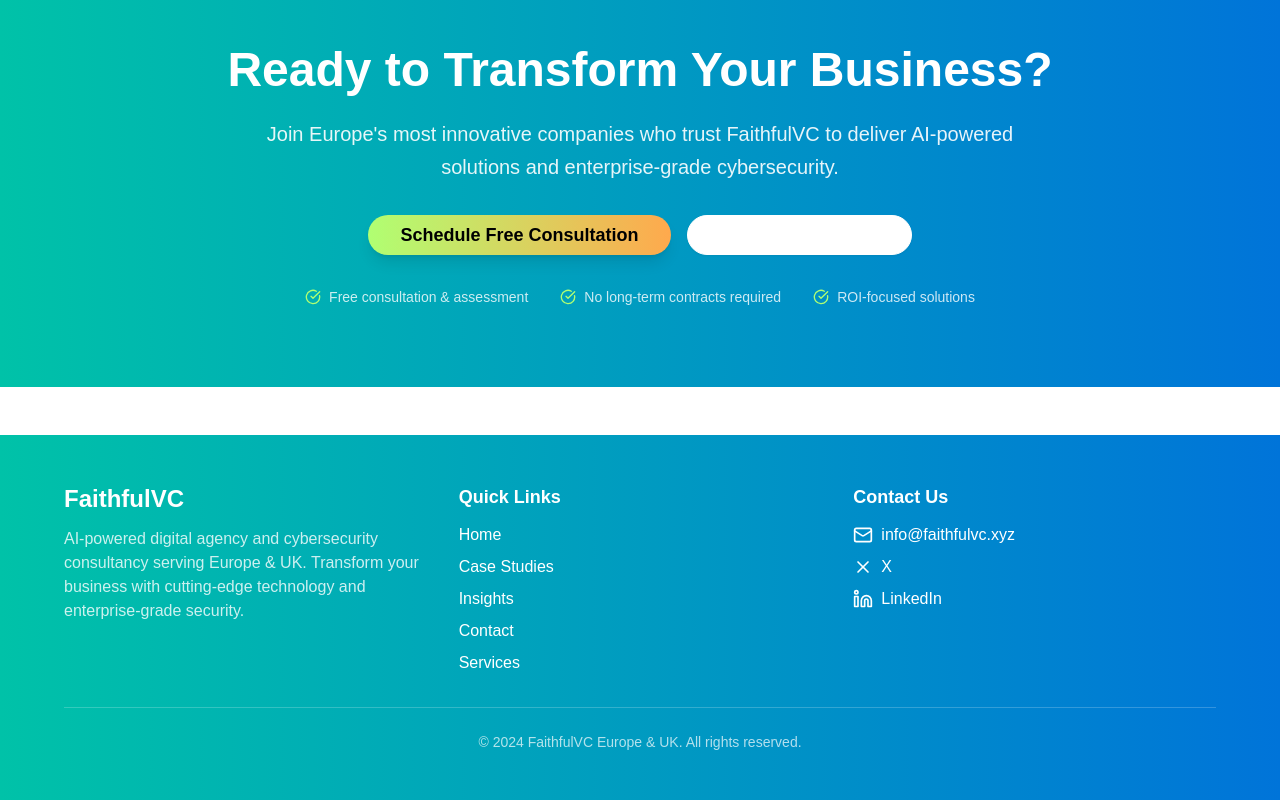
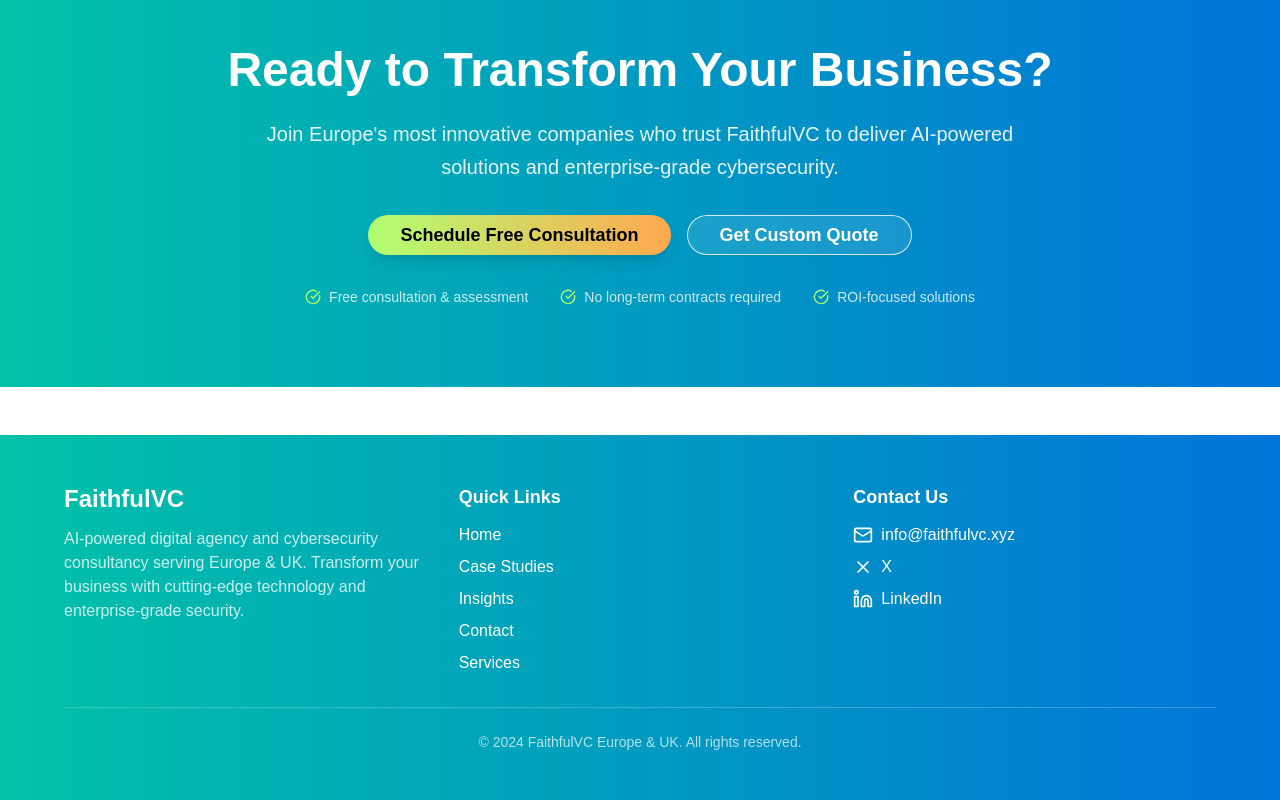
Before and after one commit to noah-sheldon/faithful-ventures, a Next.js app: page /about in a window 1280 px wide. Shown: the part 3220-4020 px from the top of the page. Built offline with nearby package versions, Linux system fonts and the light colour scheme.

Commit message:
text colour

```diff
--- a/app/about/page.tsx
+++ b/app/about/page.tsx
@@ -283,7 +283,7 @@ export default function About() {
               variant="outline"
               size="lg"
               asChild
-              className="border-white text-white hover:bg-white hover:text-[#0074D9] px-8 py-4 text-lg font-semibold rounded-full"
+              className="border-white/80 text-white bg-white/10 hover:bg-white hover:text-[#0074D9] px-8 py-4 text-lg font-semibold rounded-full backdrop-blur-sm"
             >
               <Link href="/contact">
                 Get Custom Quote
```
